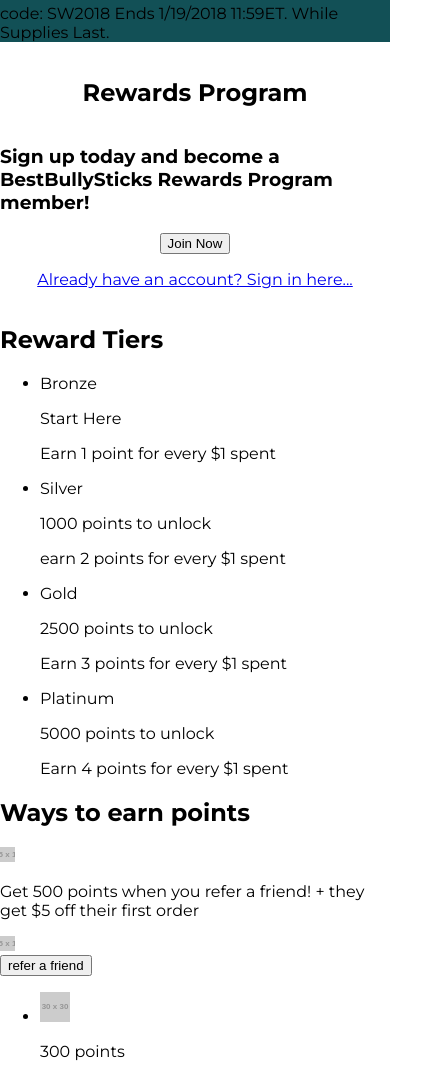
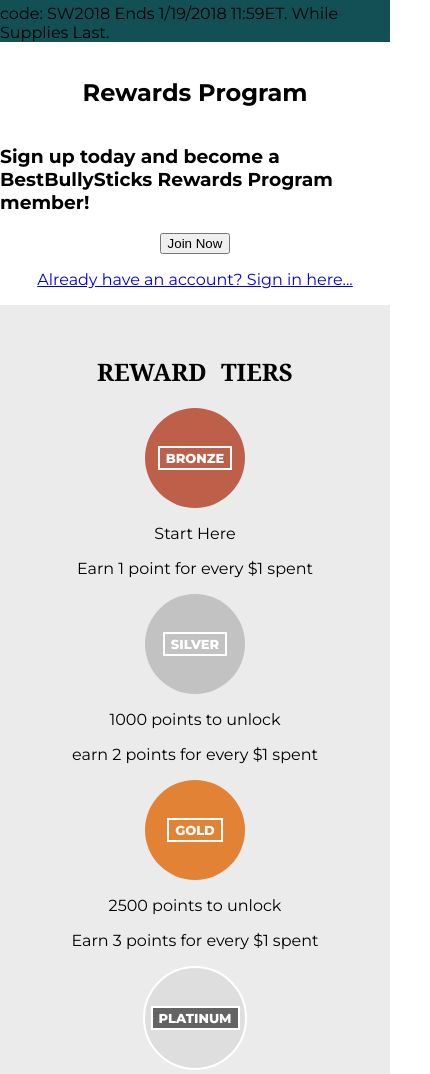
Before and after one commit to mmicheux/caitlyn-mockup, a website: page index.html in a window 390 px wide. Shown: the part 531-1605 px from the top of the page, 430 px wide, since content can reach past the window. Drawn offline with Linux system fonts and the light colour scheme; placeholder pictures from the web are drawn by us.

Commit message:
Update rewards medals, tweak colors, add breakpoints

```diff
--- a/docs/scss/_reward.scss
+++ b/docs/scss/_reward.scss
@@ -0,0 +1,72 @@
+@include block('reward'){
+  background-color: $grey-light;
+
+  @include child('inner'){
+    @include max-width();
+    text-align: center;
+  }
+
+  @include child('title'){
+    @include title-style();
+  }
+  @include child('tiers'){
+    display: flex;
+    flex-direction: column;
+    justify-content: center;
+    align-content: center;
+    flex-wrap: wrap;
+
+    @include media($bp-md){
+      flex-direction: row;
+      flex-wrap: nowrap;
+    }
+
+  }
+  @include child('tier'){
+    list-style: none;
+  }
+
+  @include child('medal'){
+    height: 100px;
+    width: 100px;
+    border-radius: 50%;
+    margin:auto;
+    display: flex;
+    align-items: center;
+    justify-content: center;
+
+    &#bronze{
+      background-color: $bronze;
+    }
+
+    &#silver{
+      background-color: $silver;
+    }
+
+    &#gold{
+      background-color: $gold;
+    }
+
+    &#platinum{
+      background-color: $platinum-2;
+      border: 2px solid $white;
+
+      .reward__medal-text{
+        color: $white;
+        background-color: $platinum-1;
+      }
+
+    }
+
+
+
+  }
+  @include child('medal-text'){
+    border: 2px solid $white;
+    padding: 2px 6px;
+    color: $white;
+    font-size: 13px;
+    text-transform: uppercase;
+    font-weight: 800;
+  }
+}
--- a/docs/scss/_spend.scss
+++ b/docs/scss/_spend.scss
@@ -10,25 +10,30 @@
   }
 
   @include child('title'){
-    text-transform: uppercase;
+    @include title-style();
     color: $white;
-    font-family: Georgia, 'Times New Roman', Times, serif;
     font-size: 32px;
     margin-top: 0;
-    word-spacing: 8px;
   }
 
   @include child('list'){
     display: flex;
-    flex-direction: row;
+    flex-direction: column;
     justify-content: center;
     align-content: center;
     padding: 0;
+
+    @include media($bp-md){
+      flex-direction: row;
+    }
+
   }
+
+
 
   @include child('item'){
     list-style: none;
-    margin: 0 7px;
+    margin: 7px auto;
     text-transform: uppercase;
     font-size: 14px;
     display: flex;
@@ -38,6 +43,10 @@
     width:200px;
     height:175px;
     color: $teal-6;
+
+    @include media($bp-md){
+      margin: 0 7px;
+    }
 
     &#five{
       background-color: $yellow-1;
--- /dev/null
+++ b/docs/scss/lib/_breakpoints.scss
@@ -0,0 +1,49 @@
+
+
+$grid-breakpoints: (
+  xxxs: rem(0),
+  // Extra Extra small screen / phone of yesteryear
+  xxs: '320px',
+  // Extra small screen / phone
+  xs: '448px',
+  // Small screen / phone
+  sm: '544px',
+  // Medium screen / tablet
+  md: 768px,
+  // Large screen / desktop
+  lg: '992px',
+  // Extra large screen / wide desktop
+  xl: '1200px',
+  // Extra Extra large screen
+  xxl: '1400px'
+);
+
+@function bp($bp) {
+  @return map-get($grid-breakpoints, $bp);
+}
+
+$bp-xxxs: bp(xxxs) !default;
+$bp-xxs: bp(xxs) !default;
+$bp-xs: bp(xs) !default; // 28em
+$bp-sm: bp(sm) !default; // 34em
+$bp-md: bp(md) !default; // 48em
+$bp-lg: bp(lg) !default; // 62em
+$bp-xl: bp(xl) !default; // 75em
+$bp-xxl: bp(xxl) !default;
+
+// This breakpoint represent the inflection point between the touch menu (hamburger menu) and the full "desktop" rendition:
+// Please try to not use this for anything other than touch/full navigation menu concerns.
+$bp-nav-full: 768px !default;
+
+
+@mixin media($size){
+  @media screen and (min-width: $size) {
+    @content;
+  }
+}
+@mixin max-width(){
+  max-width: 900px;
+  margin: 0 auto;
+  // width: 100%;
+  padding: 30px;
+}
--- a/docs/scss/lib/_color-variables.scss
+++ b/docs/scss/lib/_color-variables.scss
@@ -23,4 +23,4 @@
 $silver:#C2C2C2;
 $gold:#E18234;
 $platinum-1:#636363;
-$platinum-2:#B3B5B3;
+$platinum-2:#DEDEDE;
--- a/docs/scss/styles.scss
+++ b/docs/scss/styles.scss
@@ -1,8 +1,10 @@
-@mixin max-width(){
-  max-width: 900px;
-  margin: 0 auto;
-  width: 100%;
+@mixin title-style(){
+  font-family: Georgia, 'Times New Roman', Times, serif;
+  text-transform: uppercase;
+  word-spacing: 8px;
+  font-weight: bold;
 }
+@import 'lib/breakpoints';
 @import url('https://fonts.googleapis.com/css?family=Montserrat:300,400,500,600,700,800,900');
 @import 'lib/bem';
 @import 'lib/color-variables';
@@ -25,3 +27,6 @@
   width: 100%;
   /* min-height: 200px; */
 }
+ul{
+  padding:0;
+}
--- a/index.html
+++ b/index.html
@@ -147,10 +147,11 @@
         </div>
       </div>
       <div class="reward">
+        <div class="reward__inner">
           <h2 class="reward__title">Reward Tiers</h2>
           <ul class="reward__tiers">
-          <li class="reward__tier" id="bronze">
-            <div class="reward__medal">
+            <li class="reward__tier">
+              <div class="reward__medal" id="bronze">
                 <p class="reward__medal-text">
                   Bronze
                 </p>
@@ -164,8 +165,8 @@
                 </p>
               </div>
             </li>
-          <li class="reward__tier" id="silver">
-            <div class="reward__medal">
+            <li class="reward__tier">
+              <div class="reward__medal" id="silver">
                 <p class="reward__medal-text">
                   Silver
                 </p>
@@ -179,8 +180,8 @@
                 </p>
               </div>
             </li>
-          <li class="reward__tier" id="gold">
-            <div class="reward__medal">
+            <li class="reward__tier">
+              <div class="reward__medal" id="gold">
                 <p class="reward__medal-text">
                   Gold
                 </p>
@@ -194,8 +195,8 @@
                 </p>
               </div>
             </li>
-          <li class="reward__tier" id="platinum">
-            <div class="reward__medal">
+            <li class="reward__tier">
+              <div class="reward__medal" id="platinum">
                 <p class="reward__medal-text">
                   Platinum
                 </p>
@@ -210,6 +211,9 @@
               </div>
             </li>
           </ul>
+
+        </div>
+
       </div>
       <div class="earn">
         <div class="earn__inner">
```
Also changed, not shown: docs/css/styles.css. Lines whose indentation alone changed are shown as unchanged.
